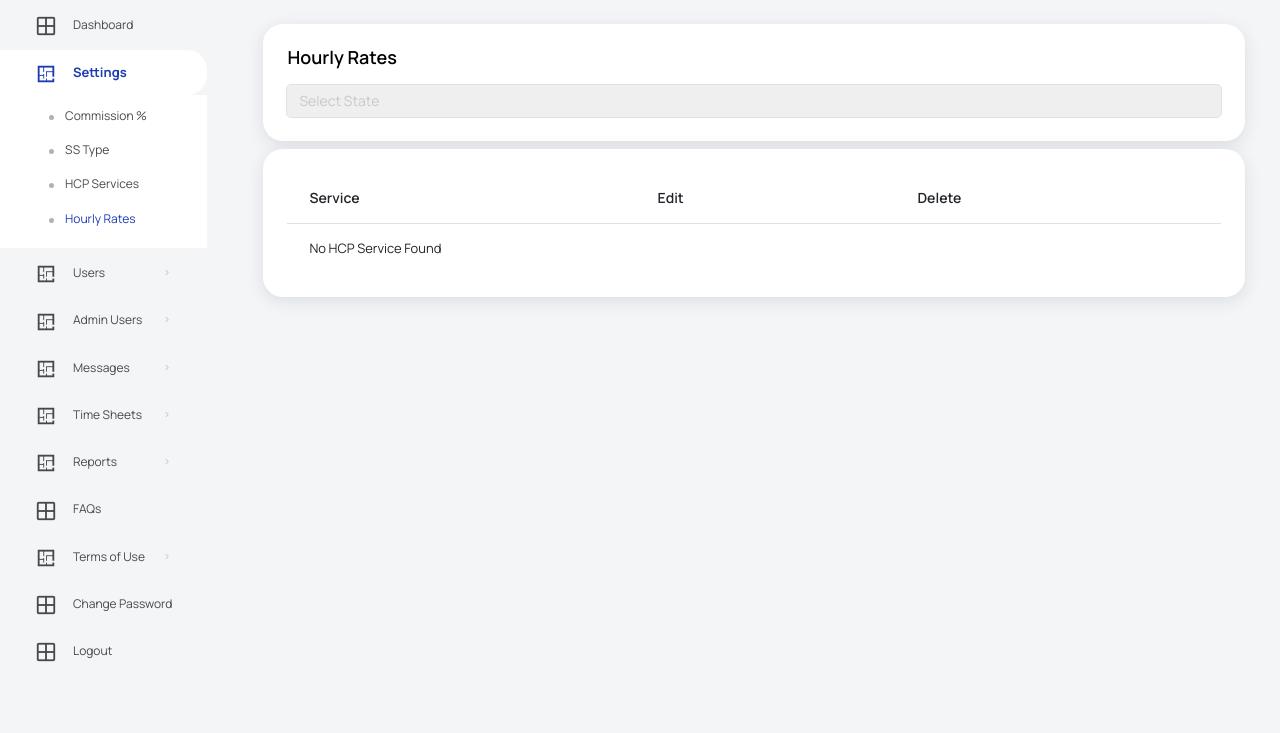
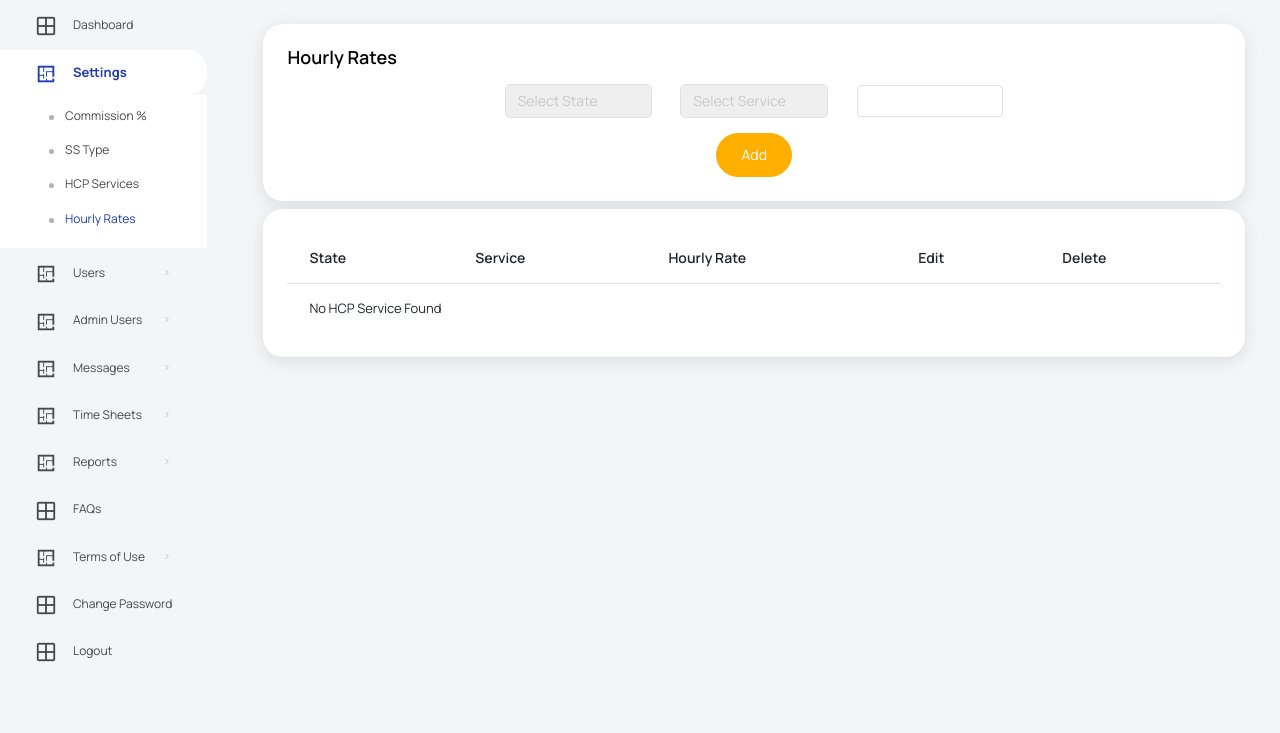
Before and after one commit to ayan217/hwbz, a CodeIgniter app: page /database/admin/hourly-rates in a window 1280 px wide. Shown: the part 97-830 px from the top of the page. Run offline with CodeIgniter, Linux system fonts and the light colour scheme; the visitor is signed in with stand-in values (Sample User, id 1); data that the repository does not hold is empty; some libraries are stand-ins or nearby versions.

Commit message:
hourly rate  join save chckpoint

```diff
--- a/application/controllers/admin/Settings.php
+++ b/application/controllers/admin/Settings.php
@@ -119,13 +119,17 @@ class Settings extends CI_Controller
 	}
 	public function hourly_rates()
 	{
-		if ($this->input->post('add_hcp_service_btn') !== null) {
+		if ($this->input->post('add_hourly_rate_btn') !== null) {
+			$hourly_rate = $this->input->post('hourly_rate');
 			$hcp_service = $this->input->post('hcp_service');
+			$hcp_state = $this->input->post('hcp_state');
 			$data = [
-				'name' => $hcp_service
+				'state_id' => $hcp_state,
+				'service_id' => $hcp_service,
+				'amount' => $hourly_rate
 			];
-			if ($this->SettingsModel->add_hcp_service($data) !== false) {
-				$this->session->set_flashdata('log_suc', 'New HCP Service Added.');
+			if ($this->SettingsModel->add_hourly_rate($data) !== false) {
+				$this->session->set_flashdata('log_suc', 'New Hourly Rate Added.');
 			} else {
 				$this->session->set_flashdata('log_err', 'Something Went Wrong !!');
 			}
@@ -137,6 +141,7 @@ class Settings extends CI_Controller
 			$data['admin_data'] = logged_in_admin_row();
 			$data['all_usa_states'] = $this->multipleNeedsModel->get_all_usa_states();
 			$data['hcp_services'] = $this->SettingsModel->get_all_hcp_services();
+			$data['hourly_rates'] = $this->SettingsModel->get_all_hourly_rates();
 			$this->load->view('layout', $data);
 		}
 	}
--- a/application/models/SettingsModel.php
+++ b/application/models/SettingsModel.php
@@ -90,4 +90,30 @@ class SettingsModel extends CI_Model
 			return false;
 		}
 	}
+	public function add_hourly_rate($data)
+	{
+		$table = TABLE_PREFIX . 'hourly_rate';
+		if ($this->db->insert($table, $data)) {
+			return $this->db->insert_id();
+		} else {
+			return false;
+		}
+	}
+	public function get_all_hourly_rates()
+	{
+		$table = TABLE_PREFIX . 'hourly_rate';
+		$state_table = TABLE_PREFIX . 'states';
+		$services_table = TABLE_PREFIX . 'hcp_services';
+		$this->db->select($table . '.*', $state_table . '.id as state_id', $state_table . '.Name as state_name', $state_table . '.Code as state_code', $services_table . '.id as service_id', $services_table . '.name as service_name');
+		$this->db->from($table);
+		$this->db->join($state_table, $state_table . '.id = ' . $table . '.state_id', 'left');
+		$this->db->join($services_table, $services_table . '.id = ' . $table . '.service_id', 'left');
+		$this->db->order_by($table . '.id', 'desc');
+		$query = $this->db->get();
+		if ($query->num_rows() == 0) {
+			return false;
+		} else {
+			return $query->result();
+		}
+	}
 }
--- a/application/views/admin/hourly_rates.php
+++ b/application/views/admin/hourly_rates.php
@@ -14,8 +14,11 @@
 		<div class="card">
 			<div class="card-body">
 				<h4 class="card-title">Hourly Rates</h4>
-				<form class="forms-sample" action="<?= ADMIN_URL ?>hcp-services" method="post">
-					<select name="" id="" class="form-control">
+				<div class="d-flex justify-content-center">
+					<form class="forms-sample" action="<?= ADMIN_URL ?>hourly-rates" method="post">
+						<div class="row">
+							<div class="col-md-4">
+								<select name="hcp_state" id="" class="form-control">
 									<option value="" selected disabled>Select State</option>
 									<?php
 									if (!empty($all_usa_states)) {
@@ -27,7 +30,30 @@
 									}
 									?>
 								</select>
+							</div>
+							<div class="col-md-4">
+								<select name="hcp_service" id="" class="form-control">
+									<option value="" selected disabled>Select Service</option>
+									<?php
+									if (!empty($hcp_services)) {
+										foreach ($hcp_services as $hcp_service) {
+									?>
+											<option value="<?= $hcp_service->id ?>"><?= $hcp_service->name ?></option>
+									<?php
+										}
+									}
+									?>
+								</select>
+							</div>
+							<div class="col-md-4">
+								<input type="text" name="hourly_rate" class="form-control" required>
+							</div>
+						</div>
+						<div class="mt-3 d-flex justify-content-center">
+							<button name="add_hourly_rate_btn" type="submit" class="btn btn-warning btn-rounded btn-fw">Add</button>
+						</div>
 					</form>
+				</div>
 			</div>
 		</div>
 	</div>
@@ -38,21 +64,26 @@
 					<table class="table" id="example">
 						<thead>
 							<tr>
+								<th>State</th>
 								<th>Service</th>
+								<th>Hourly Rate</th>
 								<th>Edit</th>
 								<th>Delete</th>
 							</tr>
 						</thead>
 						<tbody>
 							<?php
-							if (!empty($hcp_services)) {
-								foreach ($hcp_services as $hcp_service) {
+							if (!empty($hourly_rates)) {
+								print_r($hourly_rates);
+								foreach ($hourly_rates as $hourly_rate) {
 							?>
 
 									<tr>
-										<td id="hcp_name<?= $hcp_service->id ?>"><?= $hcp_service->name ?></td>
-										<td id="hcp_edit_btn<?= $hcp_service->id ?>" data-hcp_name="<?= $hcp_service->name ?>"><a href="javascript:void(0)" type="button" class="btn btn-warning btn-rounded btn-fw" onclick="update_hcp_form(<?= $hcp_service->id ?>)">Edit</a></td>
-										<td><a href="<?= ADMIN_URL ?>Settings/delete_hcp_service/<?= $hcp_service->id ?>" type="button" class="btn btn-danger btn-rounded btn-fw">Delete</a></td>
+										<td id="hourly_rate_state<?= $hourly_rate->id ?>"><?= $hourly_rate->state_name ?></td>
+										<td id="hourly_rate_service<?= $hourly_rate->id ?>"><?= $hourly_rate->service_name ?></td>
+										<td id="hourly_rate<?= $hourly_rate->id ?>">$<?= $hourly_rate->amount ?></td>
+										<td id="hourly_rate_edit_btn<?= $hourly_rate->id ?>" data-state_id="<?= $hourly_rate->state_id ?>" data-service_id="<?= $hourly_rate->service_id ?>" data-rate="<?= $hourly_rate->amount ?>"><a href="javascript:void(0)" type="button" class="btn btn-warning btn-rounded btn-fw" onclick="update_hourly_rate_form(<?= $hourly_rate->id ?>)">Edit</a></td>
+										<td><a href="<?= ADMIN_URL ?>Settings/delete_hourly_rate/<?= $hourly_rate->id ?>" type="button" class="btn btn-danger btn-rounded btn-fw">Delete</a></td>
 									</tr>
 							<?php
 								}
@@ -68,7 +99,7 @@
 	</div>
 </div>
 <script>
-	function update_hcp_form(hcp_id) {
+	function update_hourly_rate(hcp_id) {
 		var hcp_name = $('#hcp_edit_btn' + hcp_id).data('hcp_name');
 		var hcp_input_field = '<input type="text" id="hcp_service' + hcp_id + '" class="form-control" value="' + hcp_name + '">';
 		var hcp_edit_btn = "<button type='button' onclick='update_hcp(" + hcp_id + ")' class='btn btn-warning btn-rounded btn-fw'>Update</button>";
```
Lines whose indentation alone changed are shown as unchanged.
